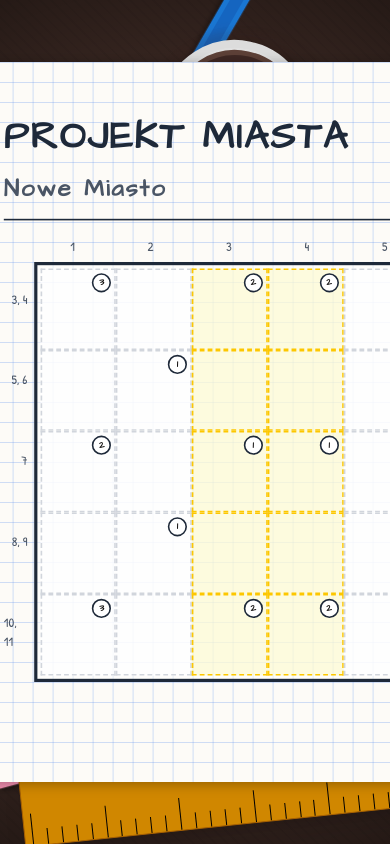
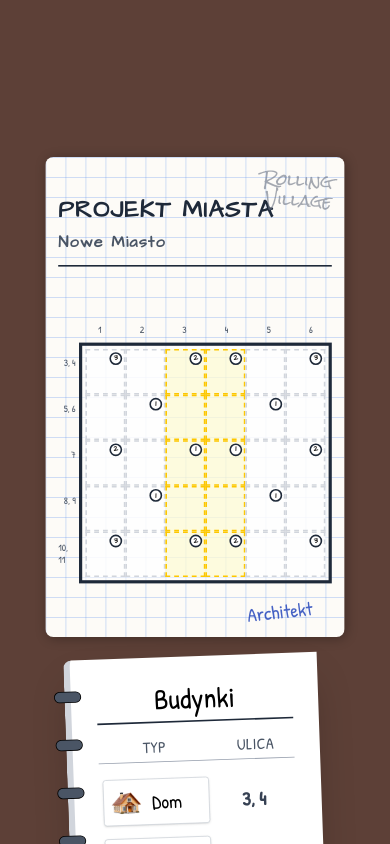
Before and after one commit to azizko1337/rolling-village-web-port, a Next.js app: page /play/single in a window 390 px wide. Shown: the top 844 px of the page. Built offline with nearby package versions, Linux system fonts and the light colour scheme.

Commit message:
Added responsiveness

```diff
--- a/src/app/play/single/page.tsx
+++ b/src/app/play/single/page.tsx
@@ -6,7 +6,6 @@ import Board from "@/components/Board/Board";
 import Score from "@/components/Score/Score";
 import Dice from "@/game/Dice";
 import RemainingBuildings from "@/components/Board/RemainingBuildings";
-import GameState from "@/components/Board/GameState";
 import RollingVillage from "@/game/RollingVillage";
 import { CoffeeMug, Ruler, Pencil1, Pencil2, Compass, Triangle } from "@/components/ui/Decorations";
 
@@ -33,45 +32,53 @@ function Game() {
     }, [game]);
 
   return (
-    <div className="flex items-center justify-center relative min-h-screen max-h-screen overflow-hidden">
+    <div className="flex items-center justify-center relative min-h-screen overflow-auto lg:overflow-hidden bg-[#5D4037]">
+      <div className="hidden lg:block">
         <Ruler />
         <CoffeeMug />
         <Pencil1 />
         <Pencil2 />
         <Compass />
         <Triangle />
+      </div>
 
-      <div className="zoom-container flex flex-row items-center gap-6 z-20 w-full h-full p-6 justify-center max-w-[1800px]">
+      <div className="zoom-container flex flex-col lg:flex-row items-center gap-6 z-20 w-full min-h-screen lg:h-full p-2 lg:p-6 justify-center max-w-[1800px]">
+        <div className="order-2 lg:order-1">
           <RemainingBuildings game={game} />
+        </div>
 
-        <div className="relative">
-          <div className="tape" style={{top: '-15px', left: '-30px', transform: 'rotate(-45deg)'}}></div>
-          <div className="tape" style={{top: '-15px', right: '-30px', transform: 'rotate(45deg)'}}></div>
-          <div className="tape" style={{bottom: '-15px', left: '-30px', transform: 'rotate(45deg)'}}></div>
-          <div className="tape" style={{bottom: '-15px', right: '-30px', transform: 'rotate(-45deg)'}}></div>
+        <div className="relative order-1 lg:order-2 w-full max-w-[750px]">
+          <div className="tape hidden lg:block" style={{top: '-15px', left: '-30px', transform: 'rotate(-45deg)'}}></div>
+          <div className="tape hidden lg:block" style={{top: '-15px', right: '-30px', transform: 'rotate(45deg)'}}></div>
+          <div className="tape hidden lg:block" style={{bottom: '-15px', left: '-30px', transform: 'rotate(45deg)'}}></div>
+          <div className="tape hidden lg:block" style={{bottom: '-15px', right: '-30px', transform: 'rotate(-45deg)'}}></div>
 
-          <div className="graph-paper bg-grid-pattern p-16 w-[750px] h-[900px] relative flex flex-col shadow-2xl">
-            <div className="absolute top-8 right-10 font-['Rock_Salt'] text-2xl text-gray-500 opacity-60 transform rotate-3 leading-tight text-right">
+          <div className="graph-paper bg-grid-pattern p-4 lg:p-16 w-full lg:w-[750px] min-h-[600px] lg:h-[900px] relative flex flex-col shadow-2xl rounded-lg lg:rounded-none">
+            <div className="absolute top-4 lg:top-8 right-4 lg:right-10 font-['Rock_Salt'] text-xl lg:text-2xl text-gray-500 opacity-60 transform rotate-3 leading-tight text-right">
               Rolling<br/>Village
             </div>
 
-            <div className="w-full border-b-2 border-gray-800 pb-3 mb-4">
-              <h1 className="text-5xl font-bold text-gray-800 tracking-wider leading-tight">
+            <div className="w-full border-b-2 border-gray-800 pb-3 mb-4 mt-8 lg:mt-0">
+              <h1 className="text-3xl lg:text-5xl font-bold text-gray-800 tracking-wider leading-tight">
                 PROJEKT MIASTA<br/>
-                <span className="text-3xl text-gray-600">{city}</span>
+                <span className="text-xl lg:text-3xl text-gray-600">{city}</span>
               </h1>
             </div>
 
+            <div className="flex-1 flex items-center justify-center">
                <Board game={game} />
+            </div>
 
 
-            <div className="absolute bottom-8 right-10 font-['Patrick_Hand'] text-3xl text-blue-800 transform -rotate-6 opacity-80">
+            <div className="absolute bottom-4 lg:bottom-8 right-10 font-['Patrick_Hand'] text-2xl lg:text-3xl text-blue-800 transform -rotate-6 opacity-80">
               {architect}
             </div>
           </div>
         </div>
 
+        <div className="flex flex-col gap-6 w-full lg:w-auto lg:h-full justify-center order-3">
           <Score game={game} />
+        </div>
 
       </div>
     </div>
--- a/src/components/Board/Board.tsx
+++ b/src/components/Board/Board.tsx
@@ -36,7 +36,7 @@ function Board(props: Props){
 
     return (
         <div className="flex w-full">
-            <div className="flex flex-col pt-8 pr-2 text-base text-gray-600 font-['Patrick_Hand']">
+            <div className="flex flex-col pt-6 lg:pt-8 pr-1 lg:pr-2 text-xs lg:text-base text-gray-600 font-['Patrick_Hand']">
                 <span className="grow flex items-center justify-end">3, 4</span>
                 <span className="grow flex items-center justify-end">5, 6</span>
                 <span className="grow flex items-center justify-end">7</span>
@@ -45,7 +45,7 @@ function Board(props: Props){
             </div>
 
             <div className="flex flex-col w-full">
-                <div className="flex h-8 mb-1 text-base text-gray-600 font-['Patrick_Hand']">
+                <div className="flex h-6 lg:h-8 mb-1 text-xs lg:text-base text-gray-600 font-['Patrick_Hand']">
                     <span className="grow flex items-center justify-center">1</span>
                     <span className="grow flex items-center justify-center">2</span>
                     <span className="grow flex items-center justify-center">3</span>
--- a/src/components/Board/RemainingBuildings.tsx
+++ b/src/components/Board/RemainingBuildings.tsx
@@ -14,7 +14,7 @@ function RemainingBuildings(props: Props){
         const pointsSummary = game.getPointsSummary();
 
         return (
-            <div className="w-[400px] shrink-0 h-[600px] shadow-2xl relative transform -rotate-2 rounded-l-lg border-l-8 border-gray-300 flex flex-col notebook-open bg-white">
+            <div className="w-full max-w-[400px] shrink-0 h-[500px] lg:h-[600px] shadow-2xl relative transform -rotate-2 rounded-l-lg border-l-8 border-gray-300 flex flex-col notebook-open bg-white">
                 <div className="absolute -left-7 top-0 bottom-0 w-10 flex flex-col justify-evenly z-10">
                     {[...Array(6)].map((_, i) => (
                         <div key={i} className="w-8 h-3 bg-gray-600 rounded-full mb-2 ml-2 ring-1 ring-black"></div>
@@ -82,7 +82,7 @@ function RemainingBuildings(props: Props){
     };
 
     return (
-        <div className="w-[400px] shrink-0 h-[600px] shadow-2xl relative transform -rotate-2 rounded-l-lg border-l-8 border-gray-300 flex flex-col notebook-open bg-white">
+        <div className="w-full max-w-[400px] shrink-0 h-[400px] lg:h-[600px] shadow-2xl relative transform -rotate-2 rounded-l-lg border-l-8 border-gray-300 flex flex-col notebook-open bg-white">
             <div className="absolute -left-7 top-0 bottom-0 w-10 flex flex-col justify-evenly z-10">
                 {[...Array(6)].map((_, i) => (
                     <div key={i} className="w-8 h-3 bg-gray-600 rounded-full mb-2 ml-2 ring-1 ring-black"></div>
--- a/src/components/Building/Cell.tsx
+++ b/src/components/Building/Cell.tsx
@@ -128,7 +128,7 @@ function Cell (props: Props) {
             }
             {
                 MAP_POINTS[props.position as keyof typeof MAP_POINTS] && (
-                    <div className="absolute top-1 right-1 w-6 h-6 bg-white border-2 border-gray-800 rounded-full flex items-center justify-center text-xs font-bold">
+                    <div className="absolute top-0.5 right-0.5 lg:top-1 lg:right-1 w-4 h-4 lg:w-6 lg:h-6 bg-white border-2 border-gray-800 rounded-full flex items-center justify-center text-[10px] lg:text-xs font-bold z-10">
                         {MAP_POINTS[props.position as keyof typeof MAP_POINTS]}
                     </div>
                 )
--- a/src/components/Score/Score.tsx
+++ b/src/components/Score/Score.tsx
@@ -26,7 +26,7 @@ function Score(props: Props){
     };
 
     return (
-        <div className="flex flex-col gap-6 pt-10">
+        <div className="flex flex-row lg:flex-col gap-6 pt-0 lg:pt-10 flex-wrap justify-center">
             <div className="w-64 bg-yellow-200 shadow-lg transform rotate-2 p-6 flex flex-col gap-4" style={{clipPath: 'polygon(0 0, 100% 0, 100% 95%, 95% 100%, 0 100%)'}}>
                 <div className="text-center">
                     <div className="text-sm text-gray-600 uppercase tracking-wide mb-1">Runda</div>
```
Lines whose indentation alone changed are shown as unchanged.
